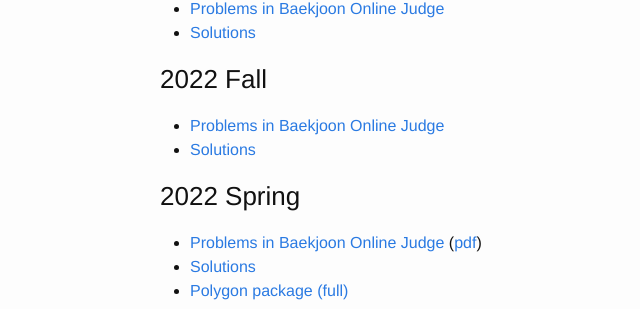
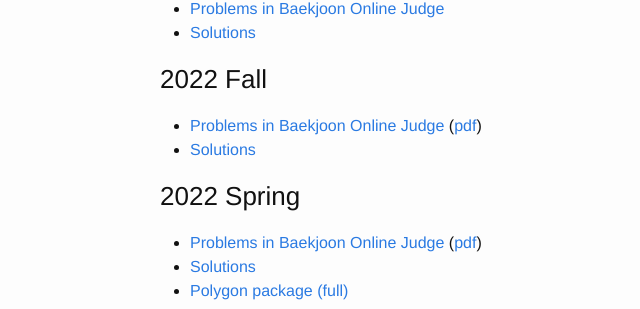
Before and after one commit to RUN-KAIST/kaist.run, a Jekyll site: the page built from contests/en.md, in a window 1280 px wide and 900 px high, scrolled down 2740 px. Shown: the part 143-452 px from the top of the window, without its empty margins (110-750 px from the left). Built offline with Jekyll 4.4.1, drawn with Linux system fonts in a browser that asks for light colours.

Commit message:
Update en.md

```diff
--- a/contests/en.md
+++ b/contests/en.md
@@ -79,7 +79,7 @@ Special Prize (External teams are also eligible)
 
 ### 2022 Fall
 
- * [Problems in Baekjoon Online Judge](https://www.acmicpc.net/category/detail/3199)
+ * [Problems in Baekjoon Online Judge](https://www.acmicpc.net/category/detail/3199) ([pdf](https://kaist.run/contest/2022-fall/problemset.pdf))
  * [Solutions](https://kaist.run/contest/2022-fall/solution.pdf)
 
 ### 2022 Spring
```
